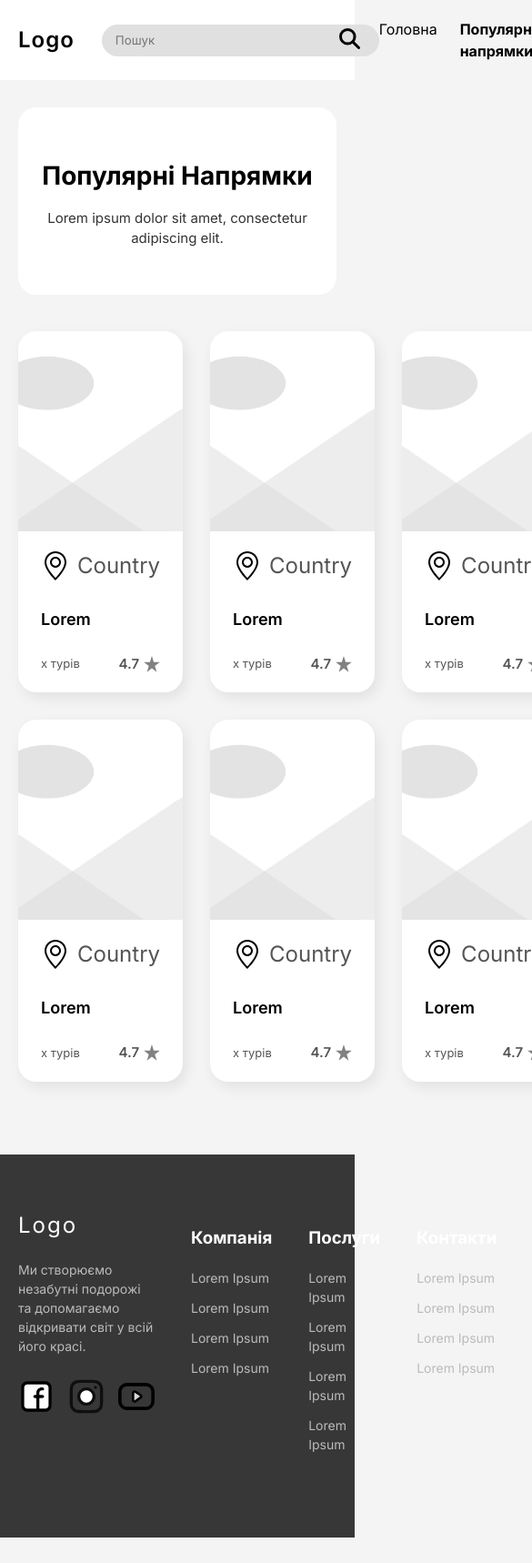
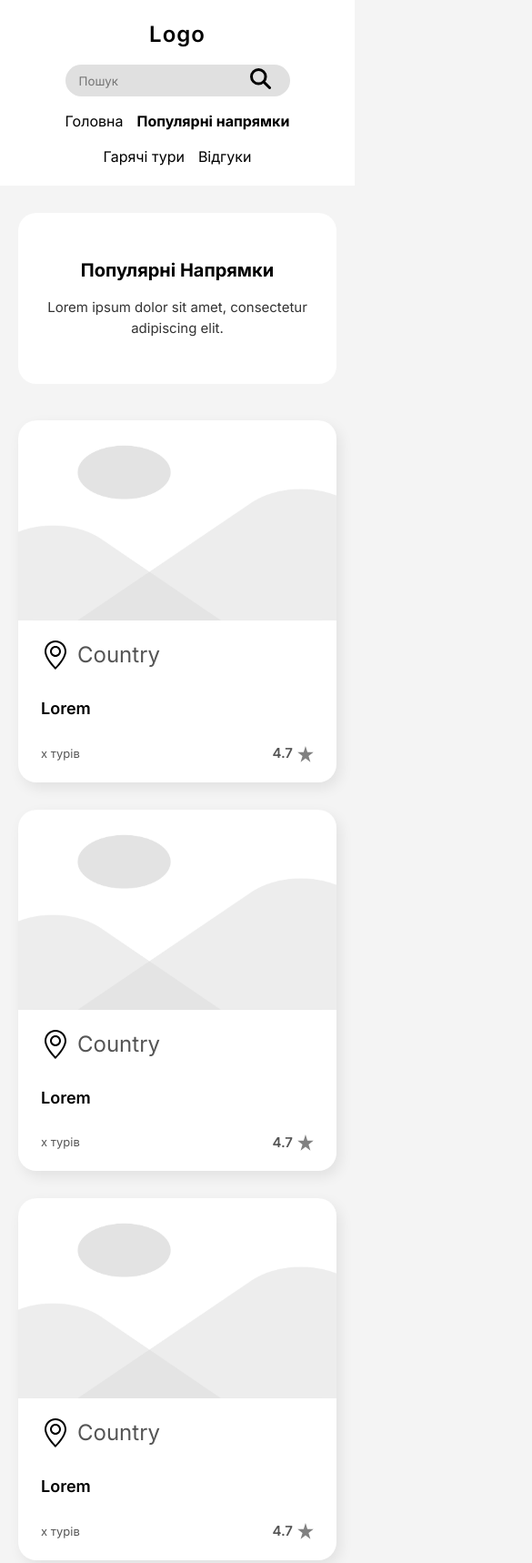
Before and after one commit to Bogdan0-1/Travel-agency-wireframe, a plain HTML site: page popular_destinations.html in a window 390 px wide. Shown: the top 1718 px of the page at 91% size, 585 px wide, since content can reach past the window. Before the commit the page ends 1690 px from the top, so only its background shows below. Drawn offline with Linux system fonts and the light colour scheme.

Commit message:
Add files via upload
Add adaptive for mobile device

```diff
--- a/css/style.css
+++ b/css/style.css
@@ -629,3 +629,82 @@ body {
         font-size: 26px;
     }
 }
+
+
+@media (max-width: 991px) and (min-width: 576px) {
+    .features-grid,
+    .destinations-grid,
+    .tours-grid {
+        grid-template-columns: repeat(2, 1fr);
+    }
+    .footer-grid {
+        grid-template-columns: repeat(2, 1fr);
+        gap: 30px;
+    }
+    .header-container {
+        flex-direction: column;
+        gap: 20px;
+    }
+    .navigation {
+        flex-wrap: wrap;
+        justify-content: center;
+    }
+    .title-card h1, .hero h1 {
+        font-size: 26px;
+    }
+}
+
+
+@media (max-width: 575px) {
+    .features-grid,
+    .destinations-grid,
+    .tours-grid,
+    .footer-grid {
+        grid-template-columns: 1fr;
+    }
+
+    .footer-col {
+        text-align: center;
+    }
+
+    .social-links {
+        justify-content: center;
+    }
+
+    .header-container {
+        flex-direction: column;
+        gap: 15px;
+    }
+
+    .header-left {
+        flex-direction: column;
+        width: 100%;
+        gap: 15px;
+    }
+
+    .search-box, .search-box input {
+        width: 100%;
+    }
+
+    .navigation {
+        flex-wrap: wrap;
+        justify-content: center;
+        gap: 15px;
+    }
+
+    .stats-box {
+        flex-direction: column;
+        gap: 25px;
+    }
+
+    .hero h1 {
+        font-size: 22px;
+    }
+    .title-card h1 {
+        font-size: 20px;
+    }
+
+    .brand-col p {
+        margin: 14px auto 25px;
+    }
+}
--- a/popular_destinations.html
+++ b/popular_destinations.html
@@ -197,10 +197,10 @@
             </div>
             <div class="footer-col">
                 <h3>Контакти</h3>
-                <a href="#">Lorem Ipsum</a>
-                <a href="#">Lorem Ipsum</a>
-                <a href="#">Lorem Ipsum</a>
-                <a href="#">Lorem Ipsum</a>
+                <a href="tel:+380501234567">+38 (050) 123-45-67</a>
+                <a href="mailto:info@hottours.com">info@hottours.com</a>
+                <a href="#">м. Київ, вул. Туристична, 1</a>
+                <!-- <a href="#">Lorem Ipsum</a> -->
             </div>
         </div>
     </footer>
```
Also changed, not shown: hot_tours.html (+4 -4 lines), index.html (+4 -4 lines).
